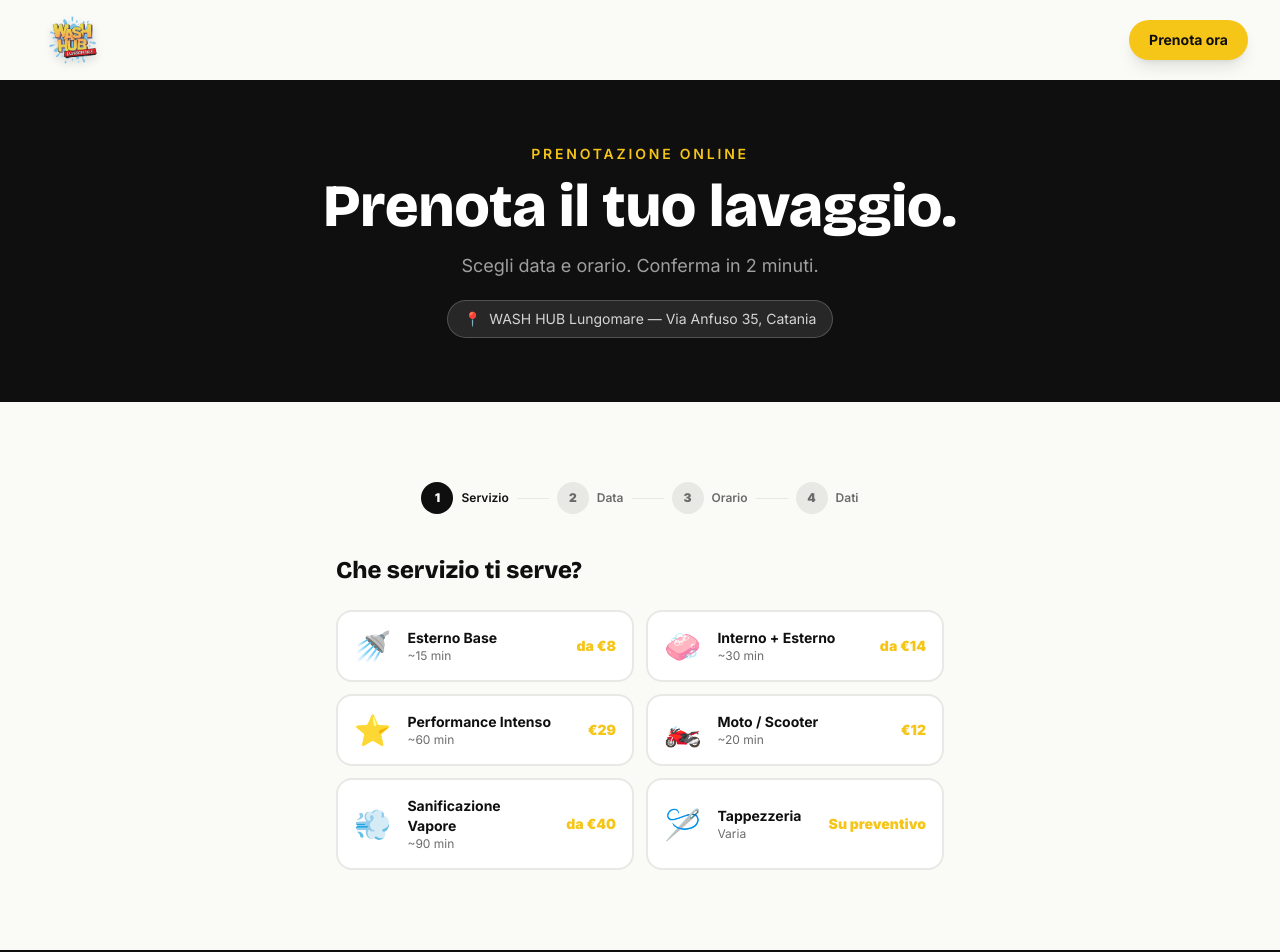
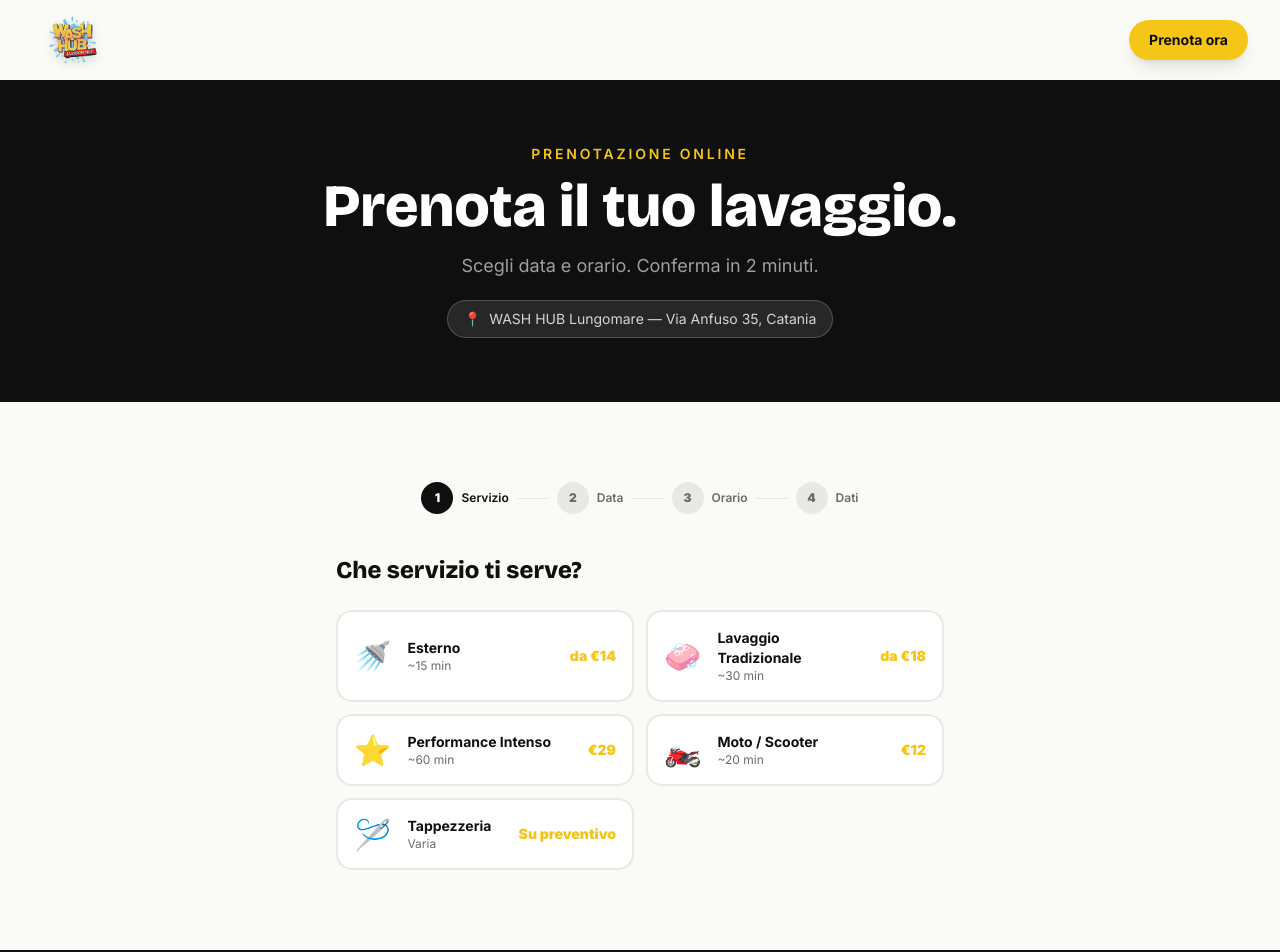
Before and after one commit to washhubct/wash-hub-site, a Next.js app: page /prenota in a window 1280 px wide. Shown: the top 952 px of the page. Built offline with nearby package versions, Linux system fonts and the light colour scheme.

Commit message:
feat(servizi): listino reale — esterno €14, tradizionale €18, rimozione vapore
Co-Authored-By: Claude Sonnet 4.6 <noreply@anthropic.com>

```diff
--- a/src/app/servizi/page.tsx
+++ b/src/app/servizi/page.tsx
@@ -5,15 +5,15 @@ import type { Metadata } from 'next'
 
 export const metadata: Metadata = {
   title: 'Servizi — Lavaggi, Tappezzeria, Abbonamenti',
-  description: 'Listino completo: lavaggio esterno, interno+esterno, Performance Intenso, moto, tappezzeria, sanificazione vapore. Abbonamenti mensili disponibili.',
+  description: 'Listino completo: lavaggio esterno, tradizionale, Performance Intenso, moto, tappezzeria. Abbonamenti mensili disponibili.',
 }
 
 const LAVAGGI = [
-  { icon: '🚿', name: 'Esterno Base', desc: 'Carrozzeria, vetri, cerchi, passaruota', price: 'da €8', time: '~15 min' },
-  { icon: '🧼', name: 'Interno + Esterno', desc: 'Completo con aspirazione abitacolo', price: 'da €14', time: '~30 min' },
+  { icon: '🚿', name: 'Esterno', desc: 'Carrozzeria, vetri, cerchi, passaruota', price: 'da €14', time: '~15 min' },
+  { icon: '🧼', name: 'Lavaggio Tradizionale', desc: 'Completo con aspirazione e cura abitacolo', price: 'da €18', time: '~30 min' },
   { icon: '⭐', name: 'Performance Intenso', desc: 'Trattamento profondo, cera, finiture premium', price: '€29', time: '~60 min' },
   { icon: '🏍️', name: 'Moto / Scooter', desc: 'Lavaggio completo con delicatezza', price: '€12', time: '~20 min' },
-  { icon: '💨', name: 'Sanificazione Vapore', desc: 'Smacchiatura e igienizzazione completa', price: 'da €40', time: '~90 min' },
+  { icon: '🪡', name: 'Tappezzeria', desc: 'Interni, sedili, door panel — su prenotazione', price: 'Su preventivo', time: 'Varia' },
 ]
 
 // Inserisci qui i Payment Link di Stripe (crea su dashboard.stripe.com)
--- a/src/components/booking/BookingFlow.tsx
+++ b/src/components/booking/BookingFlow.tsx
@@ -5,11 +5,10 @@ import { motion, AnimatePresence, type Variants } from 'framer-motion'
 import { SLOTS, isGiornoChiuso, getBookedSlots, saveBooking } from '@/lib/firebase-booking'
 
 const SERVICES = [
-  { id: 'Esterno Base', icon: '🚿', name: 'Esterno Base', price: 'da €8', time: '~15 min' },
-  { id: 'Interno + Esterno', icon: '🧼', name: 'Interno + Esterno', price: 'da €14', time: '~30 min' },
+  { id: 'Esterno', icon: '🚿', name: 'Esterno', price: 'da €14', time: '~15 min' },
+  { id: 'Lavaggio Tradizionale', icon: '🧼', name: 'Lavaggio Tradizionale', price: 'da €18', time: '~30 min' },
   { id: 'Performance Intenso', icon: '⭐', name: 'Performance Intenso', price: '€29', time: '~60 min' },
   { id: 'Moto / Scooter', icon: '🏍️', name: 'Moto / Scooter', price: '€12', time: '~20 min' },
-  { id: 'Sanificazione Vapore', icon: '💨', name: 'Sanificazione Vapore', price: 'da €40', time: '~90 min' },
   { id: 'Tappezzeria', icon: '🪡', name: 'Tappezzeria', price: 'Su preventivo', time: 'Varia' },
 ]
 
```
